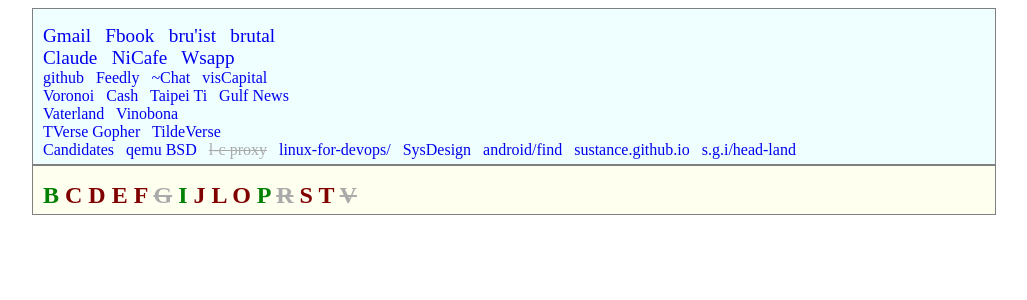
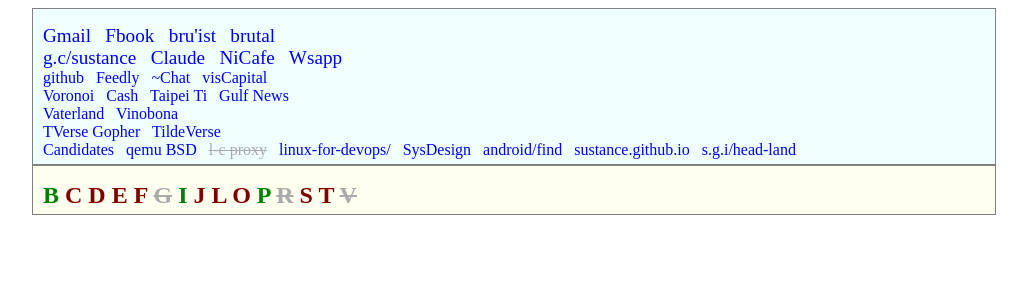
Before and after one commit to sustance/sustance.github.io, a Jekyll site: the page head-land.html, which Jekyll copies as it is, in a window 1280 px wide. Shown: the top 300 px of the page, without its empty margins (126-1153 px from the left). Built offline with Jekyll 4.4.1, drawn with Linux system fonts in a browser that asks for light colours.

Commit message:
Update head-land.html

```diff
--- a/head-land.html
+++ b/head-land.html
@@ -33,6 +33,7 @@
 <a href="https://brutalist.report/?limit=5">bru'ist</a> &nbsp;
 <a href="https://identity2.envs.net/brutal.html">brutal</a> &nbsp;
 <br>
+<a href="https://github.com/sustance/">g.c/sustance</a> &nbsp;
 <a href="https://claude.ai">Claude</a> &nbsp;
 <a href="https://creator.nightcafe.studio/my-creations">NiCafe</a> &nbsp;
 <a href="https://web.whatsapp.com/">Wsapp</a>
```
